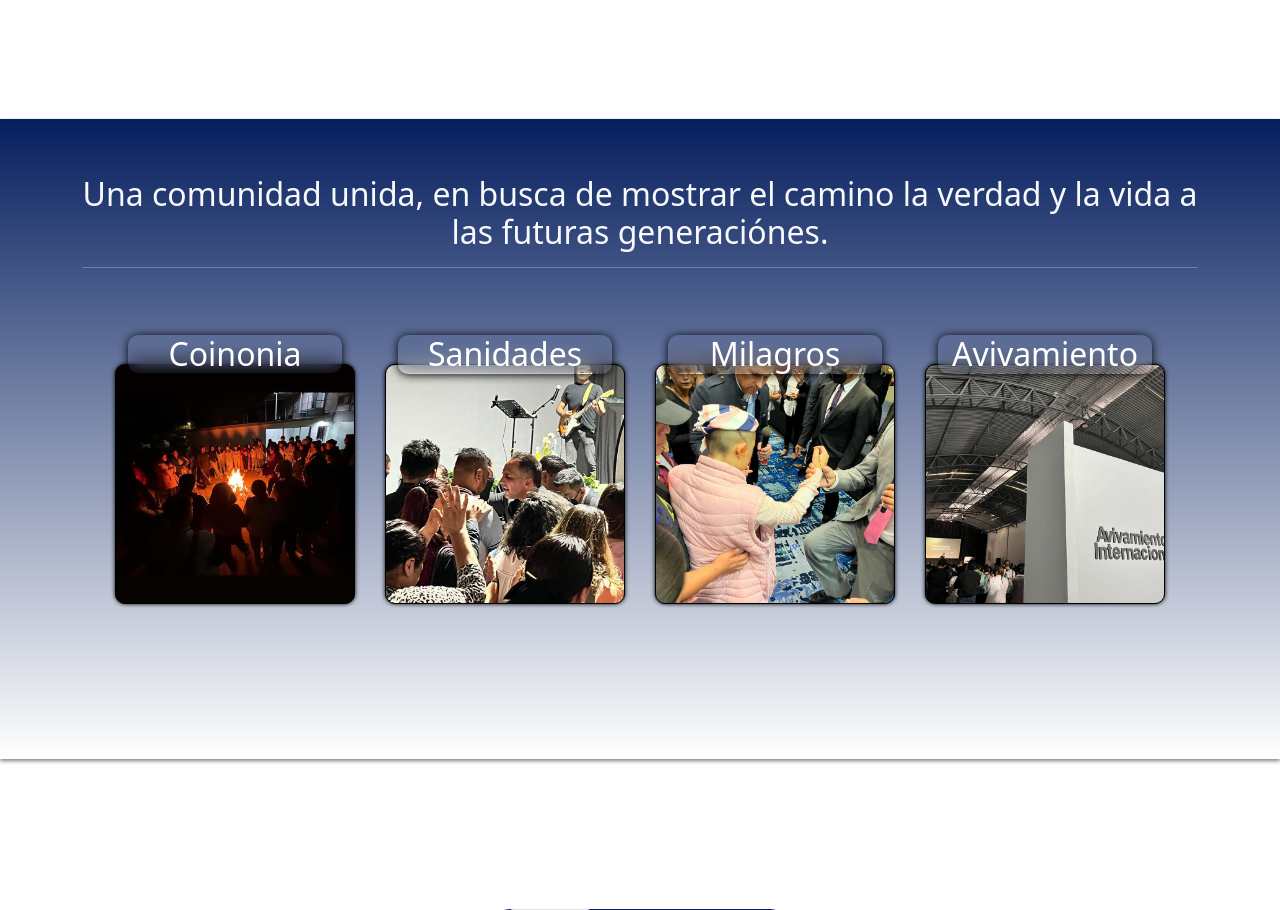
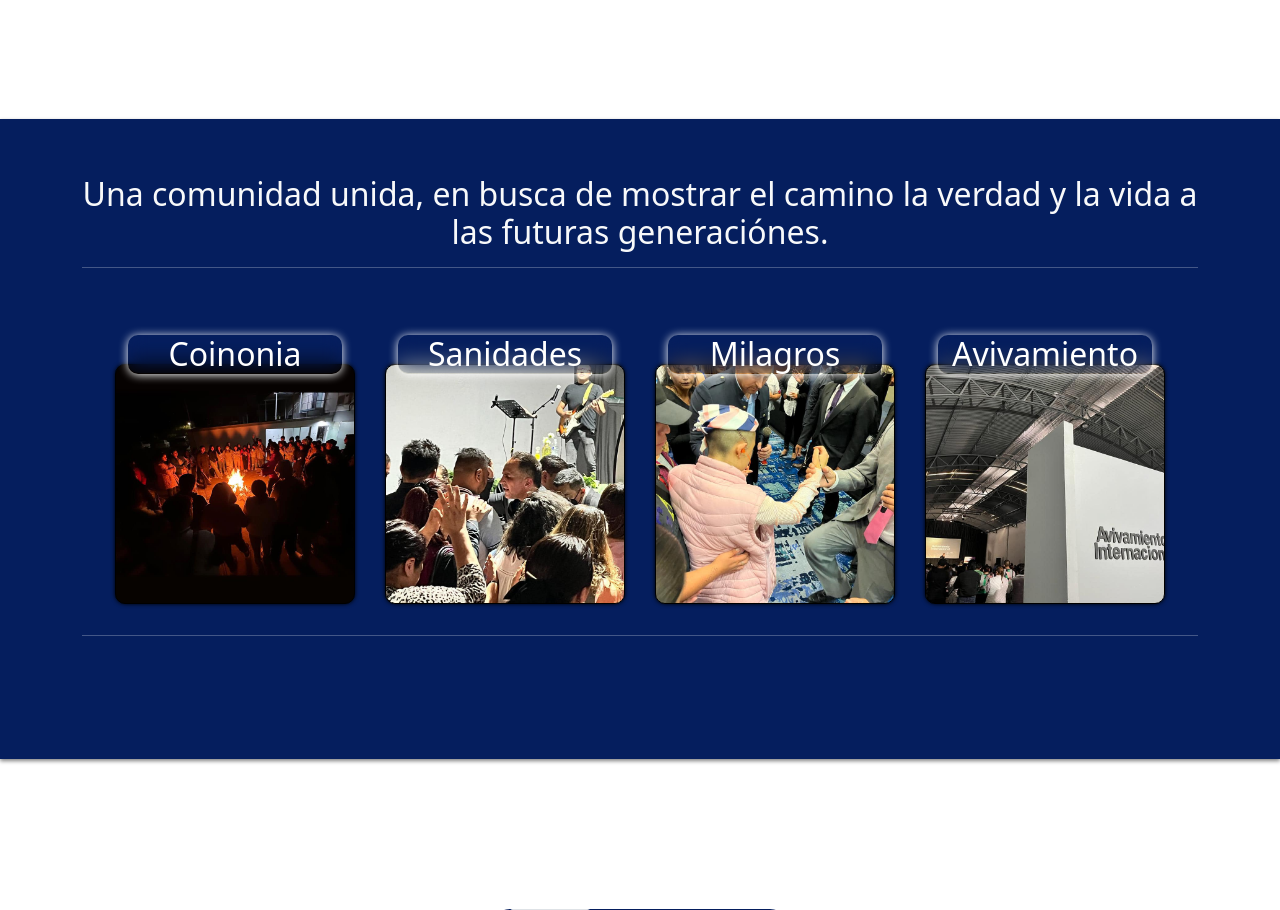
Before and after one commit to Katashikunomo/avivamiento, a PHP site: page /AVIVAMIENTO/index.php in a window 1280 px wide. Shown: the part 668-1578 px from the top of the page. Run offline with PHP 8.4, Linux system fonts and the light colour scheme; data that the repository does not hold is empty; a stand-in replaces the project's code that opens the database connection; some libraries are stand-ins or nearby versions.

Commit message:
ultimos cambios background

```diff
--- a/index.php
+++ b/index.php
@@ -181,7 +181,7 @@ $array_fechas = getCountDates();
     </div>
   </section>
 
-  <div style="margin-top: 120px; min-height: 80vh; background:linear-gradient( #051E5E,#fff); box-shadow: 0 2px 4px grey; text-align: center;" >
+  <div style="margin-top: 120px; min-height: 80vh; background:#051E5E; /*background:linear-gradient( #051E5E,#fff);*/ box-shadow: 0 2px 4px grey; text-align: center;" >
     <div class="container pt-5">
       <h2 class="mt-2 text-light" >Una comunidad unida, en busca de mostrar
         el camino la verdad y la vida a las futuras generaciónes.</h2>
@@ -189,19 +189,20 @@ $array_fechas = getCountDates();
       <div class="row  " style="aling-items:center; justify-content:center;">
           <div class="cards_comunidad" style="    background-image: url(assets/carousel/comunidad.jpg); background-size: cover; background-position: center; background-repeat: no-repeat;">
             <!-- <img src="" alt="" width="auto"> -->
-            <h2 style="backdrop-filter: blur(10px); border-radius:10px; box-shadow: 0 1px 10px #000; color:#fff; margin-top:-30px;">Coinonia</h2>
+            <h2 style="backdrop-filter: blur(10px); border-radius:10px; box-shadow: 0 1px 10px #fff; color:#fff; margin-top:-30px;">Coinonia</h2>
           </div>
           <div class="cards_comunidad" style="    background-image: url(assets/carousel/sanidad.jpg); background-size: cover; background-position: center; background-repeat: no-repeat;">
             <!-- <img src="" alt="" width="auto"> -->
-            <h2 style="backdrop-filter: blur(10px); border-radius:10px;box-shadow: 0 1px 10px #000; color:#fff; margin-top:-30px;">Sanidades</h2>
+            <h2 style="backdrop-filter: blur(10px); border-radius:10px;box-shadow: 0 1px 10px #fff; color:#fff; margin-top:-30px;">Sanidades</h2>
           </div>
           <div class="cards_comunidad" style="    background-image: url(assets/carousel/milagro.jpg); background-size: cover; background-position: center; background-repeat: no-repeat;">
-          <h2 style="backdrop-filter: blur(10px); border-radius:10px; box-shadow: 0 1px 10px #000; color:#fff; margin-top:-30px;">Milagros</h2>
+          <h2 style="backdrop-filter: blur(10px); border-radius:10px; box-shadow: 0 1px 10px #fff; color:#fff; margin-top:-30px;">Milagros</h2>
           </div>
           <div class="cards_comunidad" style="    background-image: url(assets/carousel/avivamientointernacional.jpg); background-size: cover; background-position: center; background-repeat: no-repeat;">
-            <h2 style="backdrop-filter: blur(10px); border-radius:10px; box-shadow: 0 1px 10px #000; color:#fff; margin-top:-30px;">Avivamiento</h2>
+            <h2 style="backdrop-filter: blur(10px); border-radius:10px; box-shadow: 0 1px 10px #fff; color:#fff; margin-top:-30px;">Avivamiento</h2>
           </div>
       </div>
+      <hr style="color:#fff;">
     </div>
 </div>
   <main class="container w-100 ">
```
